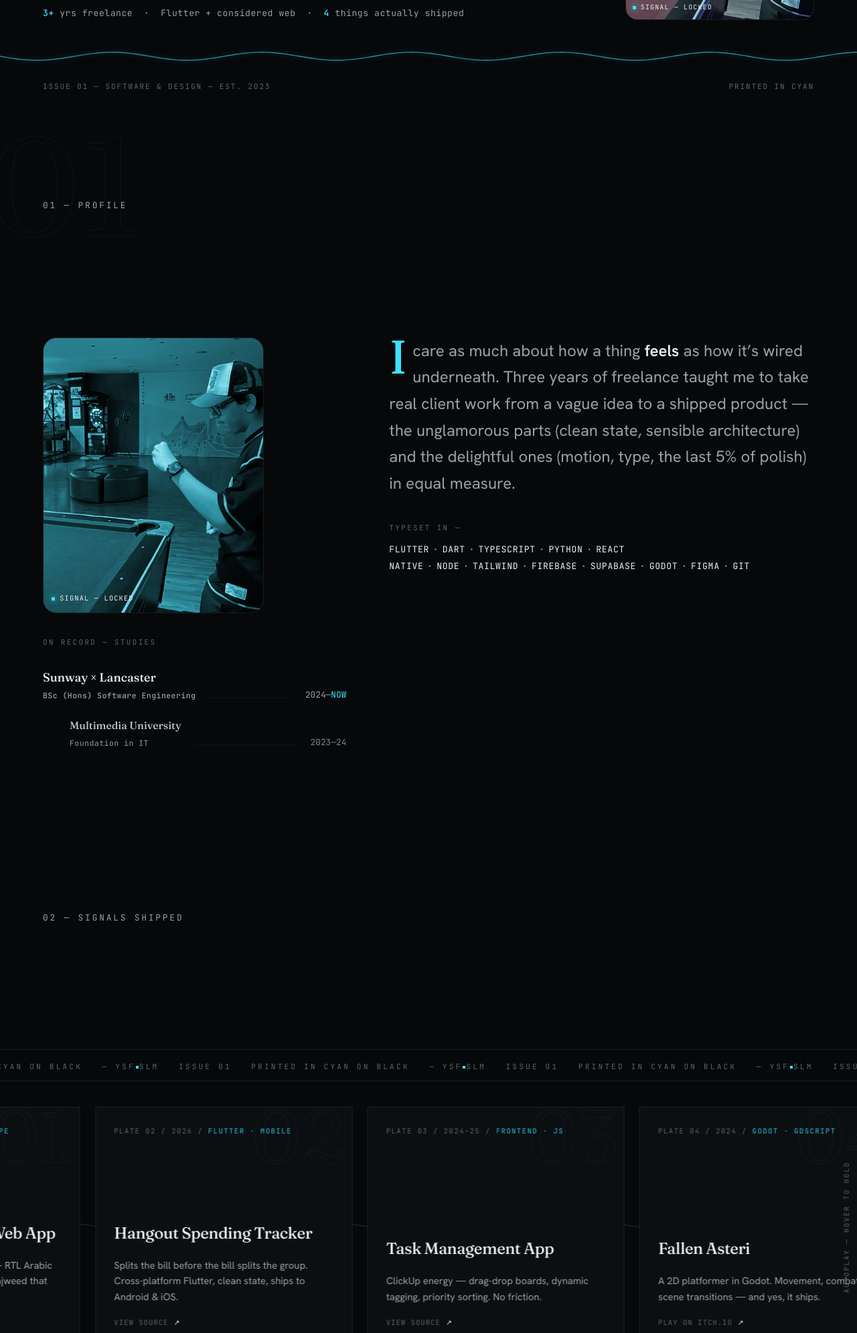
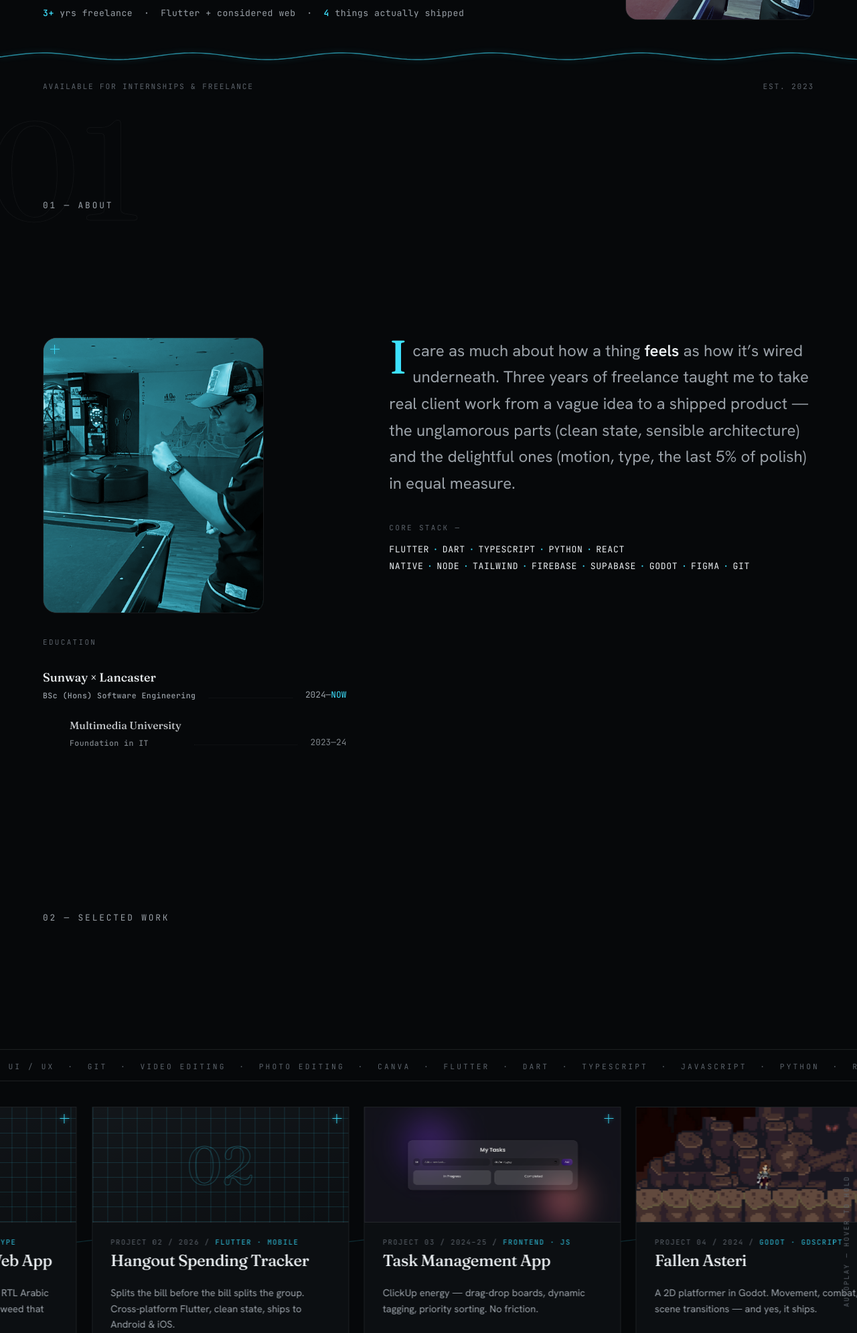
Before and after one commit to yeegz/yeegz.github.io, a plain HTML site: page index.html in a window 1280 px wide. Shown: the part 809-2800 px from the top of the page at 67% size. Drawn offline with nearby package versions, Linux system fonts and the light colour scheme.

Commit message:
Refine: rotating roles, project screenshots, skills ticker, personal colophon, scroll life
Round of feedback changes:
- Hero eyebrow now rotates roles via the scramble decode (Software Engineer,
  Flutter Developer, UI/UX Designer, Frontend Developer, Game Developer,
  Video Editor, Photo Editor)
- Replaced "SIGNAL — LOCKED" photo captions with a cyan "+" register corner-mark
  (matches the page registration crosshair); added to portrait, about photo, and
  every project thumbnail
- Project thumbnails: real screenshots for Task Management (todo.png) and Fallen
  Asteri (fallenasteri.png), recovered from the old site; on-brand schematic
  placeholders for the two without screenshots
- Tear-strip marquee now runs a list of skills (was "ISSUE 01 / PRINTED IN CYAN")
- Section labels professionalised: SELECTED WORK, EXPERIENCE, CONTACT, ABOUT;
  nav "Record" -> "Experience"; "PLATE" -> "PROJECT"; "EDUCATION" / "CORE STACK"
- Colophon/meta now reference the maker, not the medium ("designed & built with
  love by Yousof Selim"); removed colour/typeface/"printed in cyan" lines
- Removed remaining location references
- More life while scrolling: scroll-velocity-reactive signal waveforms (ambient
  drift + agitate with scroll speed), folio-ghost parallax, top cyan progress bar

Co-Authored-By: Claude Opus 4.8 <noreply@anthropic.com>

```diff
--- a/index.html
+++ b/index.html
@@ -4,14 +4,14 @@
 <meta charset="UTF-8" />
 <meta name="viewport" content="width=device-width, initial-scale=1.0" />
 <title>ysf.slm — Yousof Selim, Software Engineer</title>
-<meta name="description" content="Yousof Selim (ysf.slm) — software-engineering undergrad, three years freelance shipping cross-platform Flutter apps and considered web. Printed in cyan on black." />
+<meta name="description" content="Yousof Selim (ysf.slm) — software-engineering undergrad, three years freelance. I ship cross-platform Flutter apps and considered web, designed and built by hand." />
 <meta name="author" content="Yousof Selim" />
 <meta name="theme-color" content="#06080A" />
 <meta name="apple-mobile-web-app-title" content="ysf.slm" />
 
 <meta property="og:type" content="website" />
 <meta property="og:title" content="ysf.slm — Yousof Selim" />
-<meta property="og:description" content="Software engineer. I turn noise into software that feels effortless. Printed in cyan on black." />
+<meta property="og:description" content="Software engineer. I turn noise into software that feels effortless. Designed & built with love by Yousof Selim." />
 <meta property="og:url" content="https://yeegz.github.io" />
 <meta property="og:image" content="https://yeegz.github.io/images/my-photo.jpg" />
 
@@ -23,7 +23,7 @@
 
 <style>
 /* ============================================================
-   ysf.slm — PRINTED IN CYAN ON BLACK
+   ysf.slm — designed & built by hand by Yousof Selim
    Blackout editorial folio · cyan only marks LOCKED/ACTIVE/TRUE
    ============================================================ */
 :root{
@@ -311,6 +311,36 @@ footer .pg b{ color:var(--accent); }
 .js [data-reveal]{ opacity:0; }
 .js .line-inner{ transform:translateY(110%); }
 
+/* ---- + register corner marks (replace the SIGNAL—LOCKED caption) ---- */
+.regcorner{ position:absolute; width:14px; height:14px; z-index:3; pointer-events:none; opacity:.9; }
+.regcorner::before,.regcorner::after{ content:""; position:absolute; background:var(--accent); box-shadow:0 0 6px var(--accent-glow); }
+.regcorner::before{ left:6px; top:0; width:1px; height:14px; }
+.regcorner::after{ top:6px; left:0; height:1px; width:14px; }
+.regcorner.tr{ top:10px; right:10px; }
+.regcorner.tl{ top:10px; left:10px; }
+
+/* ---- rotating role in hero eyebrow ---- */
+.rolecycle{ display:inline-flex; align-items:center; gap:.6rem; }
+.rolecycle .rl{ color:var(--accent); }
+.rolecycle .role{ display:inline-block; min-width:14ch; }
+.rolecycle .role.scrambling{ color:var(--accent); }
+
+/* ---- project plate thumbnails ---- */
+.plate .thumb{ position:relative; height:172px; margin:-1.7rem -1.7rem 1.3rem; overflow:hidden; border-bottom:1px solid var(--bd); background:var(--surface-2); }
+.plate .thumb img{ width:100%; height:100%; object-fit:cover; object-position:center top; filter:grayscale(.5) brightness(.82) contrast(1.04); transition:filter .5s var(--ease), transform .6s var(--ease); }
+.plate:hover .thumb img{ filter:grayscale(0) brightness(1); transform:scale(1.04); }
+.plate .thumb.ph{ display:flex; align-items:center; justify-content:center;
+  background:
+    repeating-linear-gradient(0deg, var(--graticule) 0 1px, transparent 1px 22px),
+    repeating-linear-gradient(90deg, var(--graticule) 0 1px, transparent 1px 22px),
+    linear-gradient(160deg, var(--surface-2), var(--surface)); }
+.plate .thumb.ph .ghost{ font-family:var(--font-display); font-variation-settings:'opsz'144,'wght'400; font-size:5rem; line-height:1; color:transparent; -webkit-text-stroke:1px rgba(61,225,255,.28); }
+.plate h3{ margin-top:.5rem; }
+.plate .meta{ margin-top:auto; padding-top:1.2rem; }
+
+/* ---- top scroll-progress signal ---- */
+.scrollbar{ position:fixed; top:0; left:0; height:2px; width:100%; transform:scaleX(0); transform-origin:left; background:var(--accent); z-index:200; box-shadow:0 0 10px var(--accent-glow); }
+
 @media (prefers-reduced-motion:reduce){
   *{ animation-duration:.01ms!important; animation-iteration-count:1!important; transition-duration:.01ms!important; }
   .js [data-reveal]{ opacity:1!important; }
@@ -327,6 +357,7 @@ footer .pg b{ color:var(--accent); }
 <div class="grain"></div>
 <div class="regmark"></div>
 <div class="flash" id="flash"></div>
+<div class="scrollbar" id="scrollbar"></div>
 <div class="cursor" id="cursor"></div>
 <div class="cursor-dot" id="cursorDot"></div>
 
@@ -347,7 +378,7 @@ footer .pg b{ color:var(--accent); }
   <div class="nav-links">
     <a href="#about" data-magnetic>About <span class="fol">01</span></a>
     <a href="#projects" data-magnetic>Work <span class="fol">02</span></a>
-    <a href="#experience" data-magnetic>Record <span class="fol">03</span></a>
+    <a href="#experience" data-magnetic>Experience <span class="fol">03</span></a>
     <a href="Yousof-Selim-Resume.pdf" target="_blank" rel="noopener" data-magnetic>Resume <span class="fol">↗</span></a>
   </div>
 </nav>
@@ -356,7 +387,7 @@ footer .pg b{ color:var(--accent); }
 <section id="hero" class="hero">
   <div class="wrap cover">
     <div class="cover-left">
-      <span class="eyebrow" data-scramble="SOFTWARE ENGINEER · TUNING SIGNALS INTO SOFTWARE">SOFTWARE ENGINEER · TUNING SIGNALS INTO SOFTWARE</span>
+      <span class="eyebrow rolecycle"><span class="rl">—</span> <span class="role" data-roles="Software Engineer|Flutter Developer|UI / UX Designer|Frontend Developer|Game Developer|Video Editor|Photo Editor">Software Engineer</span></span>
       <h1 class="hero-name" data-hero-name><span>Yousof</span><span>Selim</span></h1>
       <p class="hero-tagline" data-reveal>I turn noise into software that feels <em class="ink" data-ink>effortless</em>.</p>
       <p class="hero-lead" data-reveal>Software-engineering undergrad, three years freelance. I ship cross-platform Flutter apps and quiet, considered web — right-to-left Arabic type that has to be exactly right, group-spending maths, the last 5% nobody else finishes.</p>
@@ -364,12 +395,12 @@ footer .pg b{ color:var(--accent); }
     </div>
     <div class="portrait" id="portrait" data-magnetic>
       <div class="img"></div><div class="duo"></div><div class="scan" id="heroScan"></div>
-      <span class="cap"><i></i> SIGNAL — LOCKED</span>
+      <span class="regcorner tr"></span>
     </div>
   </div>
   <div class="wrap">
     <svg class="signalbus" id="signalbus" preserveAspectRatio="none" viewBox="0 0 1200 30"><path d=""/></svg>
-    <div class="colophon"><span>ISSUE 01 — SOFTWARE &amp; DESIGN — EST. 2023</span><span>PRINTED IN CYAN</span></div>
+    <div class="colophon"><span>AVAILABLE FOR INTERNSHIPS &amp; FREELANCE</span><span>EST. 2023</span></div>
   </div>
 </section>
 
@@ -377,19 +408,19 @@ footer .pg b{ color:var(--accent); }
 <section id="about" class="section">
   <span class="folio" style="left:-1rem;top:1rem">01</span>
   <div class="wrap">
-    <span class="vlabel"><span class="n">01</span> — PROFILE</span>
+    <span class="vlabel"><span class="n">01</span> — ABOUT</span>
     <div class="shead">
-      <span class="eyebrow" data-scramble="01 — PROFILE">01 — PROFILE</span>
+      <span class="eyebrow" data-scramble="01 — ABOUT">01 — ABOUT</span>
       <h2 data-reveal="lines">A builder’s mind,<br/>a <em class="ink" data-ink>designer’s</em> eye.</h2>
     </div>
     <div class="about-grid">
       <div>
         <div class="about-photo">
           <div class="img"></div><div class="duo"></div><div class="scan"></div>
-          <span class="cap"><i></i> SIGNAL — LOCKED</span>
+          <span class="regcorner tl"></span>
         </div>
         <div class="specsheet" data-reveal>
-          <div class="sh">ON RECORD — STUDIES</div>
+          <div class="sh">EDUCATION</div>
           <div class="spec-row">
             <div class="inst">Sunway × Lancaster<span class="sub">BSc (Hons) Software Engineering</span></div>
             <div class="lead-dots"></div>
@@ -405,7 +436,7 @@ footer .pg b{ color:var(--accent); }
       <div>
         <p class="about-body" data-reveal><span class="drop">I</span> care as much about how a thing <strong>feels</strong> as how it’s wired underneath. Three years of freelance taught me to take real client work from a vague idea to a shipped product — the unglamorous parts (clean state, sensible architecture) and the delightful ones (motion, type, the last 5% of polish) in equal measure.</p>
         <div class="skills-credit" data-reveal>
-          <div class="sh">TYPESET IN —</div>
+          <div class="sh">CORE STACK —</div>
           <div class="list">FLUTTER<span class="d">·</span>DART<span class="d">·</span>TYPESCRIPT<span class="d">·</span>PYTHON<span class="d">·</span>REACT NATIVE<span class="d">·</span>NODE<span class="d">·</span>TAILWIND<span class="d">·</span>FIREBASE<span class="d">·</span>SUPABASE<span class="d">·</span>GODOT<span class="d">·</span>FIGMA<span class="d">·</span>GIT</div>
         </div>
       </div>
@@ -418,7 +449,7 @@ footer .pg b{ color:var(--accent); }
   <span class="folio" style="right:0;top:0">02</span>
   <div class="wrap">
     <div class="shead">
-      <span class="eyebrow" data-scramble="02 — SIGNALS SHIPPED">02 — SIGNALS SHIPPED</span>
+      <span class="eyebrow" data-scramble="02 — SELECTED WORK">02 — SELECTED WORK</span>
       <h2 data-reveal="lines">Things I’ve<br/>actually <em class="ink" data-ink>shipped</em>.</h2>
     </div>
   </div>
@@ -428,29 +459,29 @@ footer .pg b{ color:var(--accent); }
     <span class="marquee-gutter">AUTOPLAY — HOVER TO HOLD</span>
     <div class="reel-track" id="reelTrack">
       <a class="plate" href="https://github.com/yeegz" target="_blank" rel="noopener" data-magnetic data-plate>
-        <span class="pfolio">01</span>
-        <span class="slug">PLATE 01 / 2025 / <b>WEB · RTL TYPE</b></span>
+        <div class="thumb ph"><span class="ghost">01</span><span class="regcorner tr"></span></div>
+        <span class="slug">PROJECT 01 / 2025 / <b>WEB · RTL TYPE</b></span>
         <h3>Tajweed Interactive Web App</h3><span class="uline"></span>
         <p>Quranic recitation, rendered right — RTL Arabic type, diacritics, and colour-coded tajweed that can’t be off by a pixel.</p>
         <span class="meta">View source <span class="arrow">↗</span></span>
       </a>
       <a class="plate" href="https://github.com/yeegz" target="_blank" rel="noopener" data-magnetic data-plate>
-        <span class="pfolio">02</span>
-        <span class="slug">PLATE 02 / 2026 / <b>FLUTTER · MOBILE</b></span>
+        <div class="thumb ph"><span class="ghost">02</span><span class="regcorner tr"></span></div>
+        <span class="slug">PROJECT 02 / 2026 / <b>FLUTTER · MOBILE</b></span>
         <h3>Hangout Spending Tracker</h3><span class="uline"></span>
         <p>Splits the bill before the bill splits the group. Cross-platform Flutter, clean state, ships to Android &amp; iOS.</p>
         <span class="meta">View source <span class="arrow">↗</span></span>
       </a>
       <a class="plate" href="https://github.com/yeegz" target="_blank" rel="noopener" data-magnetic data-plate>
-        <span class="pfolio">03</span>
-        <span class="slug">PLATE 03 / 2024–25 / <b>FRONTEND · JS</b></span>
+        <div class="thumb"><img src="images/todo.png" alt="Task Management App screenshot" loading="lazy"/><span class="regcorner tr"></span></div>
+        <span class="slug">PROJECT 03 / 2024–25 / <b>FRONTEND · JS</b></span>
         <h3>Task Management App</h3><span class="uline"></span>
         <p>ClickUp energy — drag-drop boards, dynamic tagging, priority sorting. No friction.</p>
         <span class="meta">View source <span class="arrow">↗</span></span>
       </a>
       <a class="plate" href="https://yeegz.itch.io/fallenasteri" target="_blank" rel="noopener" data-magnetic data-plate>
-        <span class="pfolio">04</span>
-        <span class="slug">PLATE 04 / 2024 / <b>GODOT · GDSCRIPT</b></span>
+        <div class="thumb"><img src="images/fallenasteri.png" alt="Fallen Asteri game screenshot" loading="lazy"/><span class="regcorner tr"></span></div>
+        <span class="slug">PROJECT 04 / 2024 / <b>GODOT · GDSCRIPT</b></span>
         <h3>Fallen Asteri</h3><span class="uline"></span>
         <p>A 2D platformer in Godot. Movement, combat, scene transitions — and yes, it ships.</p>
         <span class="meta">Play on itch.io <span class="arrow">↗</span></span>
@@ -464,9 +495,9 @@ footer .pg b{ color:var(--accent); }
 <section id="experience" class="section">
   <span class="folio" style="left:-1rem;top:0">03</span>
   <div class="wrap">
-    <span class="vlabel"><span class="n">03</span> — RECORD</span>
+    <span class="vlabel"><span class="n">03</span> — EXPERIENCE</span>
     <div class="shead">
-      <span class="eyebrow" data-scramble="03 — ON THE RECORD">03 — ON THE RECORD</span>
+      <span class="eyebrow" data-scramble="03 — EXPERIENCE">03 — EXPERIENCE</span>
       <h2 data-reveal="lines">Where I’ve<br/><em class="ink" data-ink>contributed</em>.</h2>
     </div>
     <div class="rec">
@@ -488,7 +519,7 @@ footer .pg b{ color:var(--accent); }
 <section id="contact" class="contact">
   <span class="folio" style="right:0;top:-2rem">04</span>
   <div class="wrap">
-    <span class="eyebrow" data-scramble="04 — OPEN CHANNEL">04 — OPEN CHANNEL</span>
+    <span class="eyebrow" data-scramble="04 — CONTACT">04 — CONTACT</span>
     <h2 data-reveal="lines" style="margin-top:1rem">Let’s set<br/>something<br/>in <em class="ink" data-ink>motion</em>.</h2>
     <p class="clead" data-reveal>Open to internships, collaborations, and oddly-specific problems. Email’s the fastest way in — I actually read it.</p>
     <div class="contact-links" data-reveal>
@@ -499,9 +530,9 @@ footer .pg b{ color:var(--accent); }
     </div>
     <div class="colo" data-reveal>
       <div class="credits">
-        EDITOR &amp; ENGINEER — YOUSOF SELIM<span class="dot"></span><br/>
-        SET IN FRAUNCES / HANKEN GROTESK / JETBRAINS MONO<br/>
-        PRINTED IN CYAN ON BLACK — © <span id="yr"></span> · PRINTED <span id="stamp"></span>
+        DESIGNED, BUILT &amp; HAND-WIRED BY YOUSOF SELIM<span class="dot"></span><br/>
+        EVERY PIXEL PLACED BY HAND — MADE WITH LOVE, NOT A TEMPLATE<br/>
+        © <span id="yr"></span> YOUSOF SELIM · LAST UPDATED <span id="stamp"></span>
       </div>
     </div>
   </div>
@@ -537,8 +568,9 @@ footer .pg b{ color:var(--accent); }
   try{ console.log('%c ysf.slm ','background:#3DE1FF;color:#06141A;font-weight:bold;padding:2px 4px');
        console.log('%c~∿∿∿  signal acquired — peek at the source, it\'s hand-wired.','color:#3DE1FF'); }catch(e){}
 
-  // tear strips
-  const tt='— YSF<span class="dot"></span>SLM &nbsp; ISSUE 01 &nbsp; PRINTED IN CYAN ON BLACK &nbsp; ';
+  // tear strips — running list of skills
+  const SKILLS=['FLUTTER','DART','TYPESCRIPT','JAVASCRIPT','PYTHON','REACT NATIVE','NODE','TAILWIND','FIREBASE','SUPABASE','GODOT','GDSCRIPT','FIGMA','UI / UX','GIT','VIDEO EDITING','PHOTO EDITING','CANVA'];
+  const tt=SKILLS.join(' &nbsp;·&nbsp; ')+' &nbsp;·&nbsp; ';
   const t1=D.getElementById('tear1'), t2=D.getElementById('tear2');
   if(t1) t1.innerHTML=(tt).repeat(6); if(t2) t2.innerHTML=(tt).repeat(6);
 
@@ -720,6 +752,38 @@ footer .pg b{ color:var(--accent); }
     });
   }
 
+  // ---- rotating role (uses the same scramble decode as the intro) ----
+  function roleCycle(){
+    const el=D.querySelector('.rolecycle .role'); if(!el) return;
+    const roles=el.getAttribute('data-roles').split('|');
+    if(reduce) return;
+    let i=0;
+    setInterval(()=>{ i=(i+1)%roles.length; scramble(el, roles[i], 650); }, 2600);
+  }
+
+  // ---- life while scrolling: signal reacts to scroll, folios parallax, progress ----
+  function scrollLife(){
+    if(reduce) return;
+    let agit=0;
+    gsap.ticker.add((time)=>{
+      if(D.hidden) return;
+      agit*=0.9;
+      if(busPath)  busPath.setAttribute('d',  wavePath(1200,30, 5+agit*16, 0.030+agit*0.020, time*1.4));
+      if(basePath) basePath.setAttribute('d', wavePath(1600,30, 4+agit*13, 0.025+agit*0.016, time*1.8));
+    });
+    const bump=v=>{ agit=Math.min(1.4, agit+Math.min(Math.abs(v),1)); };
+    if(lenis){ lenis.on('scroll', e=>bump((e.velocity||0)/28)); }
+    else { let last=scrollY; addEventListener('scroll',()=>{ bump((scrollY-last)/50); last=scrollY; },{passive:true}); }
+    // folio ghosts drift (parallax depth)
+    gsap.utils.toArray('.folio').forEach(f=>{
+      gsap.fromTo(f,{yPercent:-14},{yPercent:22,ease:'none',
+        scrollTrigger:{trigger:f.closest('section'),start:'top bottom',end:'bottom top',scrub:true}});
+    });
+    // top scroll-progress signal
+    const sb=D.getElementById('scrollbar');
+    if(sb) ScrollTrigger.create({start:0,end:'max',onUpdate:self=>{ sb.style.transform='scaleX('+self.progress.toFixed(4)+')'; }});
+  }
+
   // ---- preloader ----
   function preloader(done){
     const pl=D.getElementById('preloader'), pct=D.getElementById('plPct');
@@ -734,7 +798,7 @@ footer .pg b{ color:var(--accent); }
 
   // ---- boot ----
   function boot(){
-    revealGeneric(); revealHeadings(); eyebrowScrambles(); tuneIn(); marquee(); ScrollTrigger.refresh();
+    revealGeneric(); revealHeadings(); eyebrowScrambles(); tuneIn(); marquee(); scrollLife(); ScrollTrigger.refresh();
   }
   addEventListener('load', ()=>{
     boot();
@@ -755,7 +819,7 @@ footer .pg b{ color:var(--accent); }
       const nm=D.querySelector('[data-hero-name]'); if(nm && !reduce){
         const spans=nm.querySelectorAll('span'); scramble(spans[0],'Yousof',900); scramble(spans[1],'Selim',1050);
       }
-      const eb=D.querySelector('#hero .eyebrow'); if(eb && !reduce) scramble(eb, eb.getAttribute('data-scramble'), 900);
+      roleCycle();
       ScrollTrigger.refresh();
     });
   });
```
Also changed, not shown: images/fallenasteri.png (added), images/todo.png (added).
